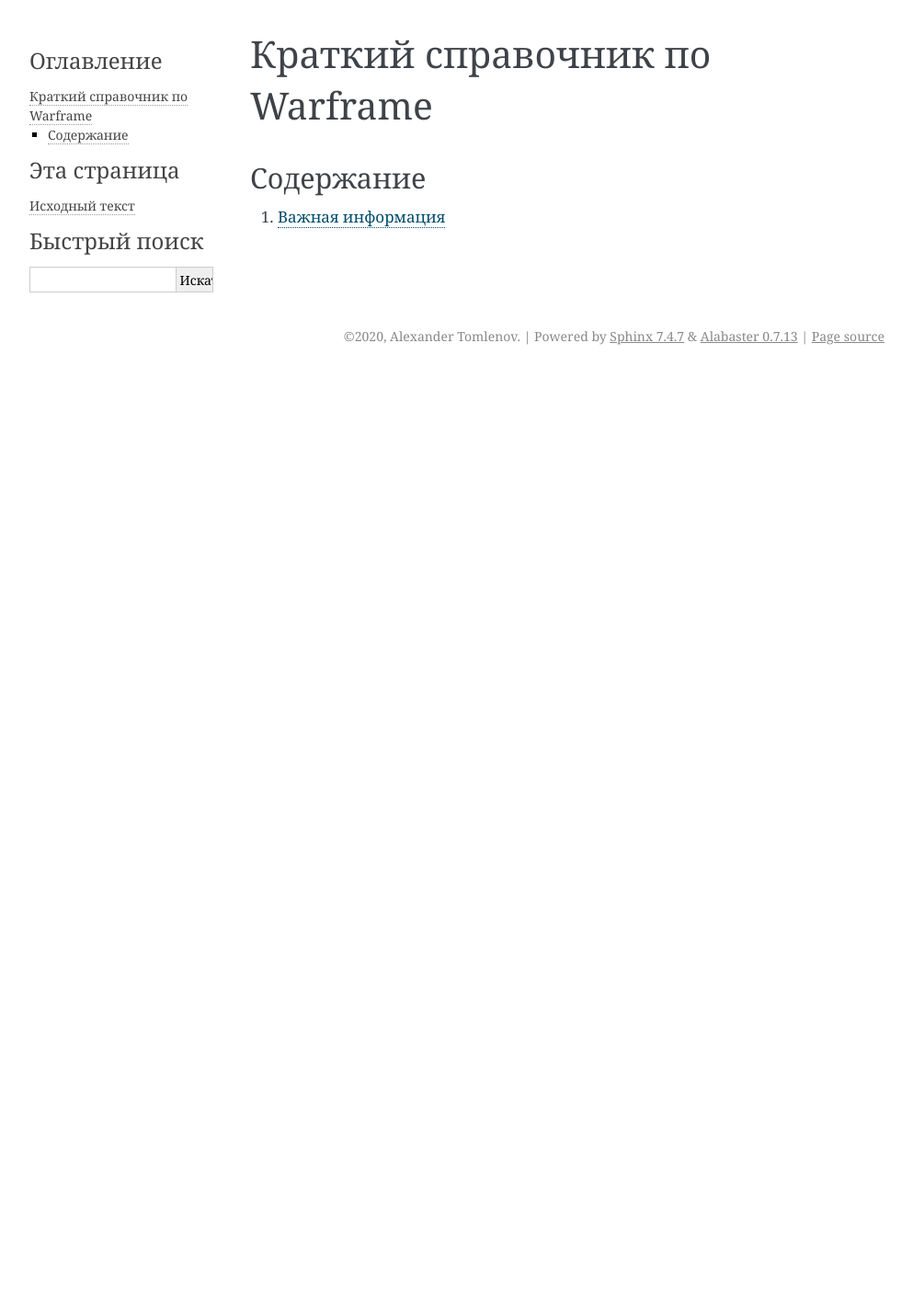
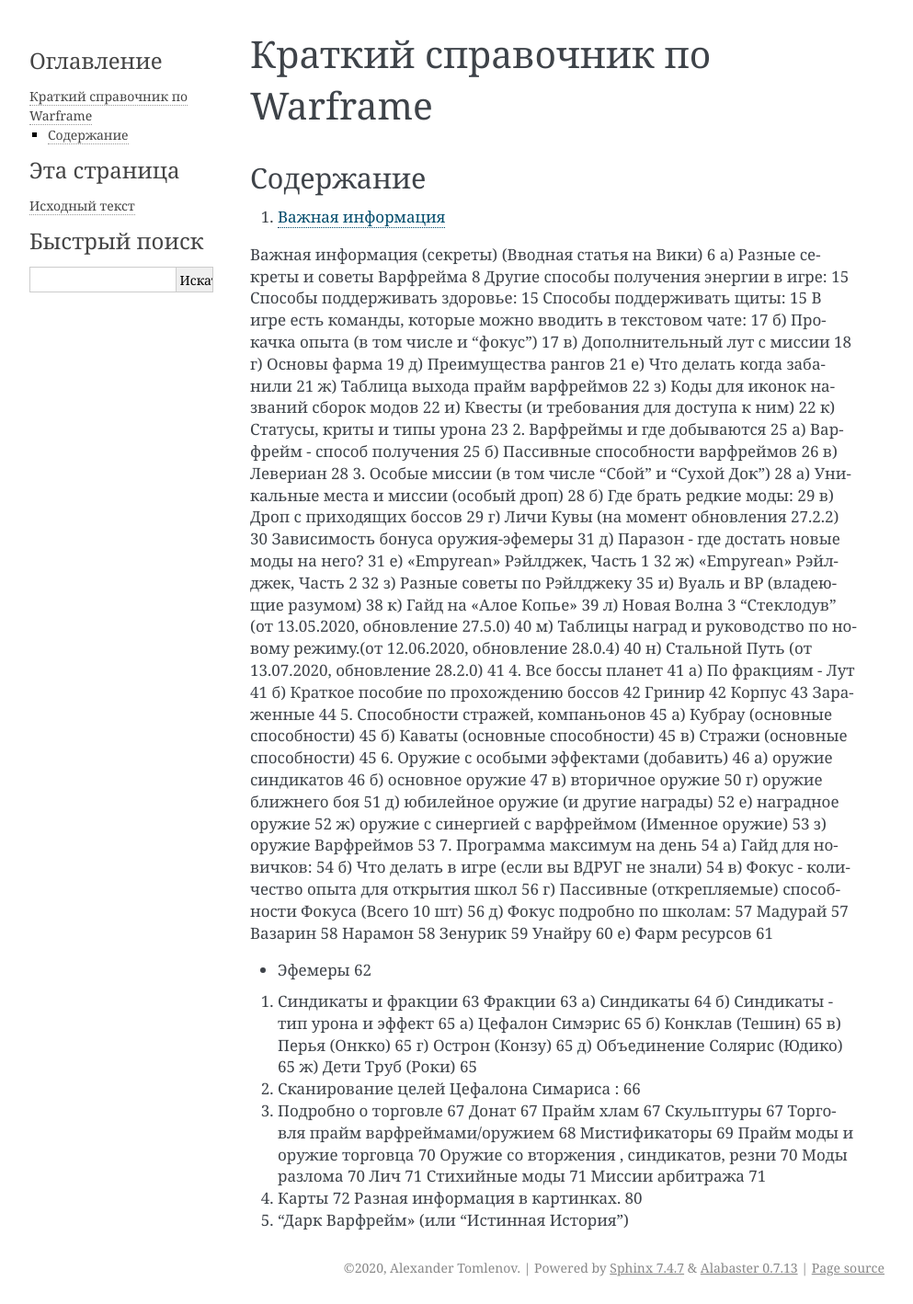
Before and after one commit to crackedmind/warframe-brief-guide, a Sphinx documentation site: the page built from source/index.md, in a window 1280 px wide. Shown: the whole page at 92% size, without its empty margins (148-1141 px from the left). Built offline with Sphinx 7.4.7, drawn with Linux system fonts in a browser that asks for light colours; before the commit the page ends 900 px from its top, so only the background shows below that.

Commit message:
Update index.md

```diff
--- a/source/index.md
+++ b/source/index.md
@@ -4,3 +4,100 @@
 ## Содержание
 
 1. [Важная информация](01.md)
+
+
+
+
+
+Важная информация (секреты) (Вводная статья на Вики)	6
+а) Разные секреты и советы Варфрейма	8
+Другие способы получения энергии в игре:	15
+Способы поддерживать здоровье:	15
+Способы поддерживать щиты:	15
+В игре есть команды, которые можно вводить в текстовом чате:	17
+б) Прокачка опыта (в том числе и “фокус”)	17
+в) Дополнительный лут с миссии	18
+г) Основы фарма	19
+д) Преимущества рангов	21
+е) Что делать когда забанили	21
+ж) Таблица выхода прайм варфреймов	22
+з) Коды для иконок названий сборок модов	22
+и) Квесты (и требования для доступа к ним)	22
+к) Статусы,  криты и типы урона	23
+2. Варфреймы и где добываются	25
+а) Варфрейм   - способ получения	25
+б) Пассивные способности варфреймов	26
+в) Левериан	28
+3. Особые миссии (в том числе “Сбой” и “Сухой Док”)	28
+а) Уникальные места и миссии (особый дроп)	28
+б) Где брать редкие моды:	29
+в) Дроп с приходящих боссов	29
+г) Личи Кувы (на момент обновления 27.2.2)	30
+Зависимость бонуса оружия-эфемеры	31
+д) Паразон - где достать новые моды на него?	31
+е) «Empyrean» Рэйлджек, Часть 1	32
+ж) «Empyrean» Рэйлджек, Часть 2	32
+з) Разные советы по Рэйлджеку	35
+и) Вуаль и ВР (владеющие разумом)	38
+к) Гайд на "Алое Копье"	39
+л) Новая Волна 3 “Стеклодув” (от 13.05.2020, обновление 27.5.0)	40
+м) Таблицы наград и руководство по новому режиму.(от 12.06.2020, обновление 28.0.4)	40
+н) Стальной Путь (от 13.07.2020, обновление 28.2.0)	41
+4. Все боссы планет	41
+а) По фракциям - Лут	41
+б) Краткое пособие по прохождению боссов	42
+Гринир	42
+Корпус	43
+Зараженные	44
+5. Способности стражей, компаньонов	45
+а) Кубрау (основные способности)	45
+б) Каваты (основные способности)	45
+в) Стражи (основные способности)	45
+6. Оружие с особыми эффектами (добавить)	46
+а) оружие синдикатов	46
+б) основное оружие	47
+в) вторичное оружие	50
+г) оружие ближнего боя	51
+д) юбилейное оружие (и другие награды)	52
+е) наградное оружие	52
+ж) оружие с синергией с варфреймом (Именное оружие)	53
+з) оружие Варфреймов	53
+7. Программа максимум на день	54
+а) Гайд для новичков:	54
+б) Что делать в игре (если вы ВДРУГ не знали)	54
+в) Фокус - количество опыта для открытия школ	56
+г) Пассивные (открепляемые) способности Фокуса (Всего 10 шт)	56
+д) Фокус подробно по школам:	57
+Мадурай	57
+Вазарин	58
+Нарамон	58
+Зенурик	59
+Унайру	60
+е) Фарм ресурсов	61
+- Эфемеры	62
+8. Синдикаты и фракции	63
+Фракции	63
+а) Синдикаты	64
+б) Синдикаты - тип урона и эффект	65
+а) Цефалон Симэрис	65
+б) Конклав (Тешин)	65
+в) Перья (Онкко)	65
+г) Острон (Конзу)	65
+д) Объединение Солярис (Юдико)	65
+ж) Дети Труб (Роки)	65
+9. Сканирование целей Цефалона Симариса :	66
+10. Подробно о торговле	67
+Донат	67
+Прайм хлам	67
+Скульптуры	67
+Торговля прайм варфреймами/оружием	68
+Мистификаторы	69
+Прайм моды и оружие торговца	70
+Оружие со вторжения , синдикатов, резни	70
+Моды разлома	70
+Лич	71
+Стихийные моды	71
+Миссии арбитража	71
+11. Карты	72
+Разная информация в картинках.	80
+12. “Дарк Варфрейм" (или “Истинная История”)
```
